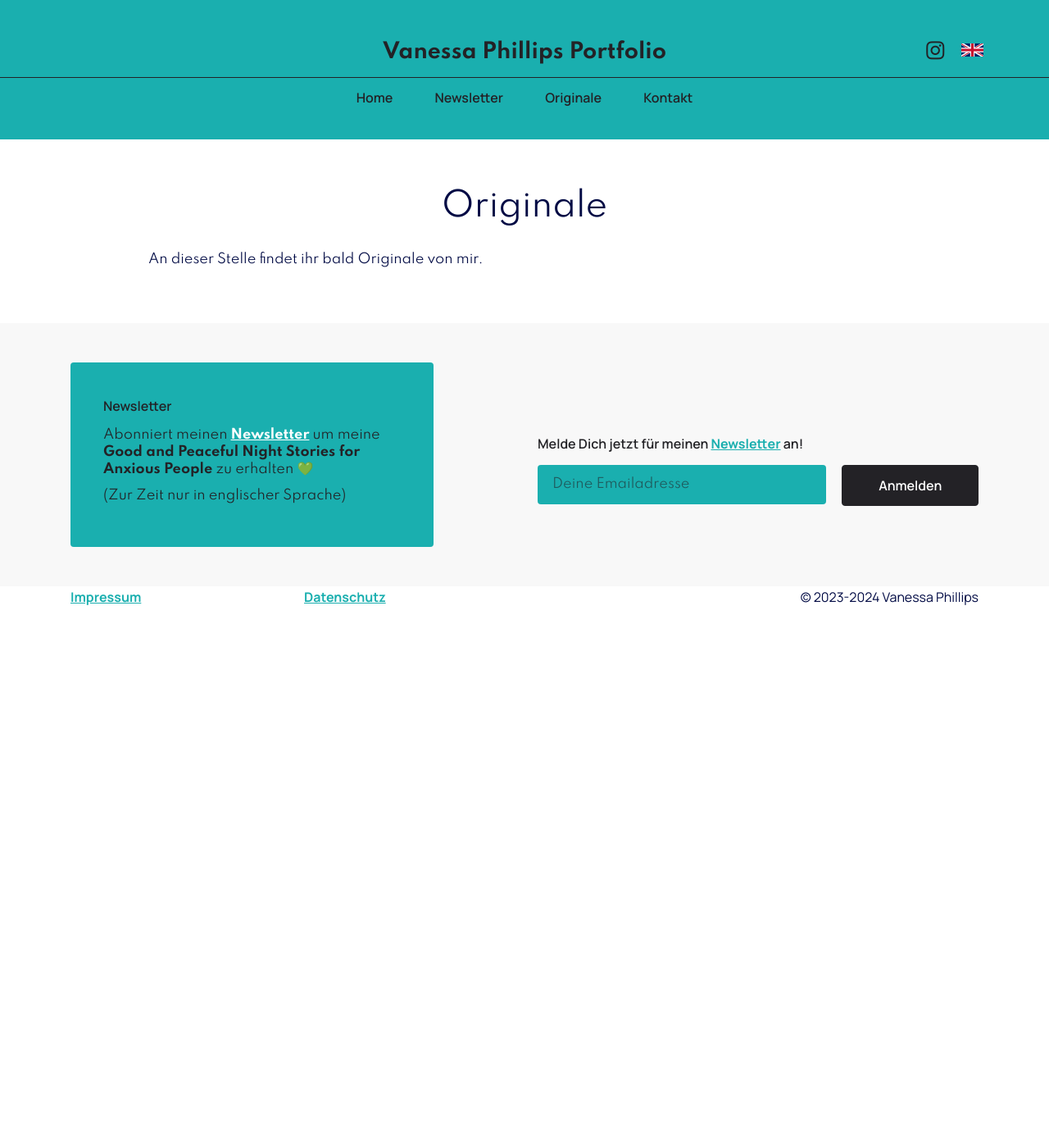
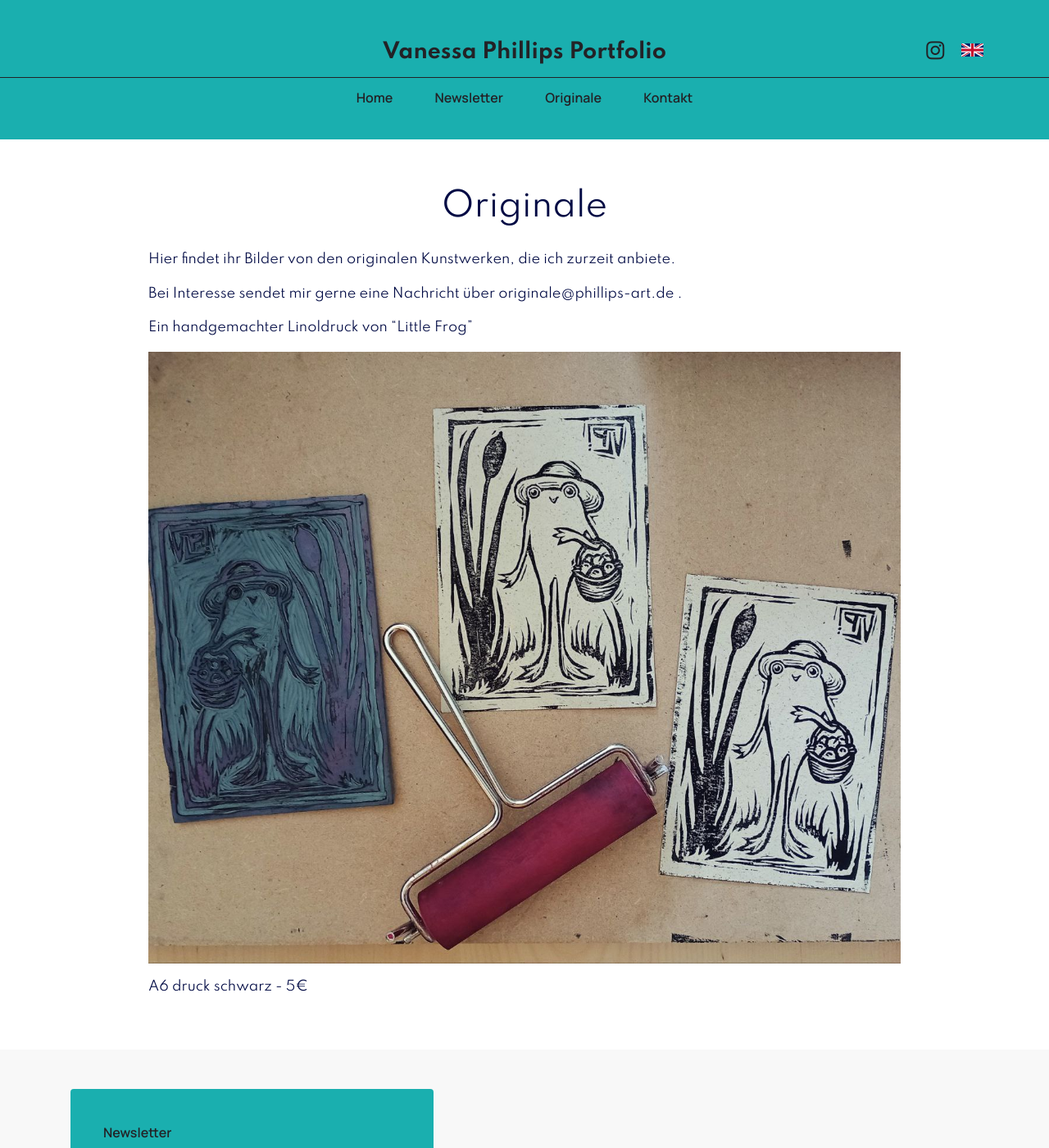
Before and after one commit to Schrank/nessi, a Jekyll site: the page built from originale.md, in a window 1280 px wide and 1400 px high. Shown: the whole window at 82% size. Built offline with Jekyll 4.4.1, drawn with Linux system fonts in a browser that asks for light colours; comment, search, counter and statistics services are not loaded.

Commit message:
orginale text und bild

```diff
--- a/originale.md
+++ b/originale.md
@@ -7,4 +7,12 @@ Illustration - Charakter Design - Geschichten - Kinderbücher - phillips-art - I
 
 # Originale
 
-An dieser Stelle findet ihr bald Originale von mir.
+Hier findet ihr Bilder von den originalen Kunstwerken, die ich zurzeit anbiete.
+
+<p>Bei Interesse sendet mir gerne eine Nachricht über originale@phillips-art.de .</p>
+
+<p>Ein handgemachter Linoldruck von “Little Frog”</p>
+
+<p><img src="/assets/images/LFPrint.jpeg" alt="image"></p>
+
+<p>A6 druck schwarz - 5€ </p>
```
Also changed, not shown: assets/images/LFPrint.jpeg (added).
